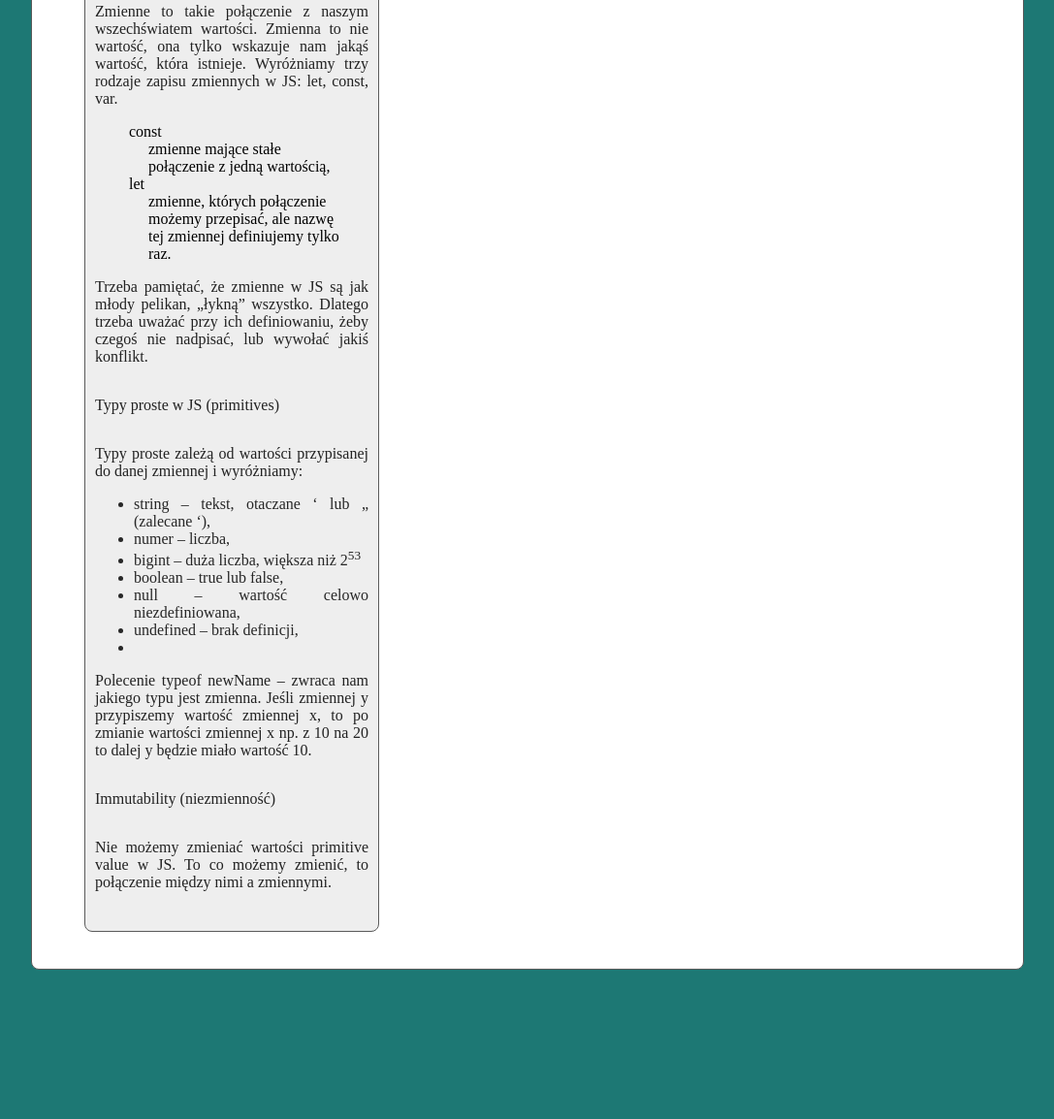
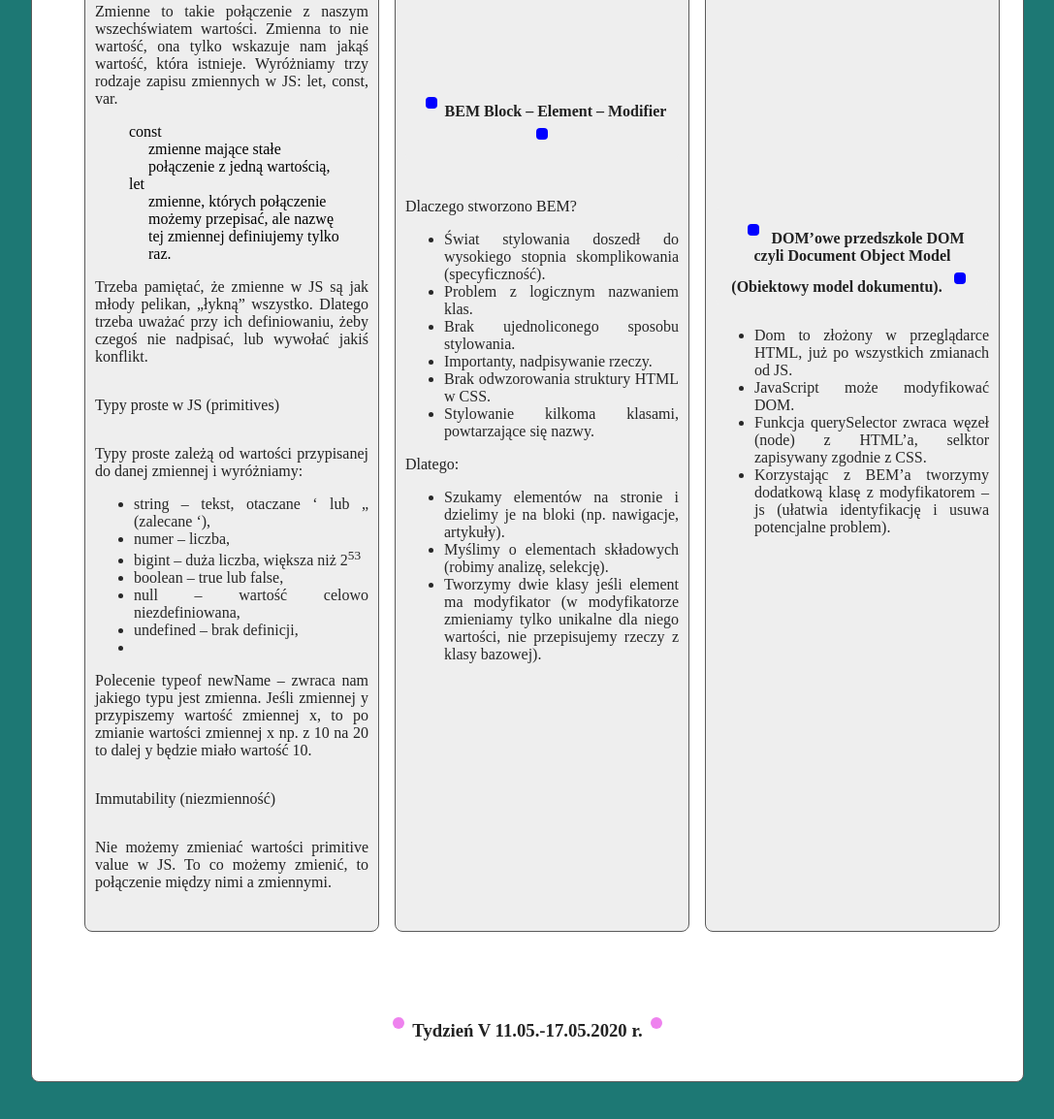
Before and after one commit to pawel-haraf/homepage-webpack, a website built with webpack: page src/pages/index.html in a window 1280 px wide. Shown: the part 8809-9963 px from the top of the page at 97% size, without its empty margins (96-1183 px from the left). Before the commit the page ends 9882 px from the top, so only its background shows below. Built offline with nearby package versions, Linux system fonts and the light colour scheme.

Commit message:
create new article

```diff
--- a/src/pages/index.html
+++ b/src/pages/index.html
@@ -632,6 +632,79 @@
               zmienić, to połączenie między nimi a zmiennymi.
             </p>
           </article>
+
+          <article class="article">
+            <h4 class="article__title">BEM Block – Element – Modifier</h4>
+            <p class="article__description">Dlaczego stworzono BEM?</p>
+            <ul class="list">
+              <li class="list__item">
+                Świat stylowania doszedł do wysokiego stopnia skomplikowania
+                (specyficzność).
+              </li>
+              <li class="list__item">
+                Problem z logicznym nazwaniem klas.
+              </li>
+              <li class="list__item">
+                Brak ujednoliconego sposobu stylowania.
+              </li>
+              <li class="list__item">
+                Importanty, nadpisywanie rzeczy.
+              </li>
+              <li class="list__item">
+                Brak odwzorowania struktury HTML w CSS.
+              </li>
+              <li class="list__item">
+                Stylowanie kilkoma klasami, powtarzające się nazwy.
+              </li>
+            </ul>
+            <p class="article__description">
+              Dlatego:
+            </p>
+            <ul class="list">
+              <li class="list__item">
+                Szukamy elementów na stronie i dzielimy je na bloki (np.
+                nawigacje, artykuły).
+              </li>
+              <li class="list__item">
+                Myślimy o elementach składowych (robimy analizę, selekcję).
+              </li>
+              <li class="list__item">
+                Tworzymy dwie klasy jeśli element ma modyfikator (w
+                modyfikatorze zmieniamy tylko unikalne dla niego wartości, nie
+                przepisujemy rzeczy z klasy bazowej).
+              </li>
+            </ul>
+          </article>
+
+          <article class="article">
+            <h4 class="article__title">
+              DOM’owe przedszkole DOM czyli Document Object Model (Obiektowy
+              model dokumentu).
+            </h4>
+            <ul class="list">
+              <li class="list__item">
+                Dom to złożony w przeglądarce HTML, już po wszystkich zmianach
+                od JS.
+              </li>
+              <li class="list__item">
+                JavaScript może modyfikować DOM.
+              </li>
+              <li class="list__item">
+                Funkcja querySelector zwraca węzeł (node) z HTML’a, selktor
+                zapisywany zgodnie z CSS.
+              </li>
+              <li class="list__item">
+                Korzystając z BEM’a tworzymy dodatkową klasę z modyfikatorem –js
+                (ułatwia identyfikację i usuwa potencjalne problem).
+              </li>
+            </ul>
+          </article>
+        </section>
+
+        <section class="week">
+          <h3 class="week__heading">Tydzień V 11.05.-17.05.2020 r.</h3>
+
+
         </section>
       </section>
     </main>
```
